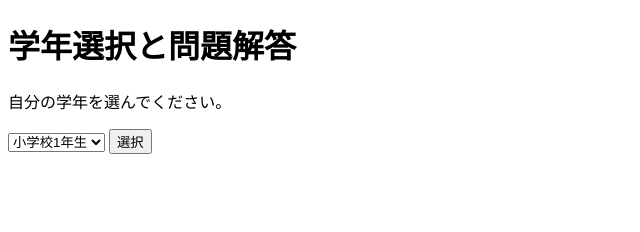
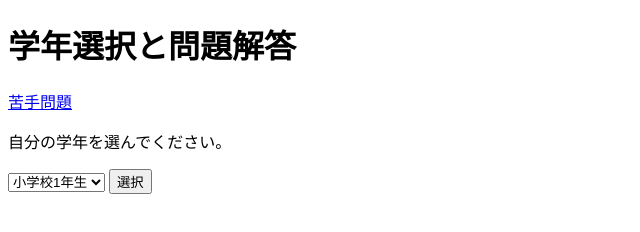
Before and after one commit to pokemogukunn/challenge.github.io, a plain HTML site: page 0index.html in a window 1280 px wide. Shown: the whole page, without its empty margins (0-640 px from the left). Drawn offline with Linux system fonts and the light colour scheme.

Commit message:
Update 0index.html

```diff
--- a/0index.html
+++ b/0index.html
@@ -12,6 +12,7 @@
 </head>
 <body>
     <h1>学年選択と問題解答</h1>
+<a href="/00000index.html">苦手問題</a>
     <p>自分の学年を選んでください。</p>
     <select id="gradeSelect">
         <option value="1">小学校1年生</option>
```
